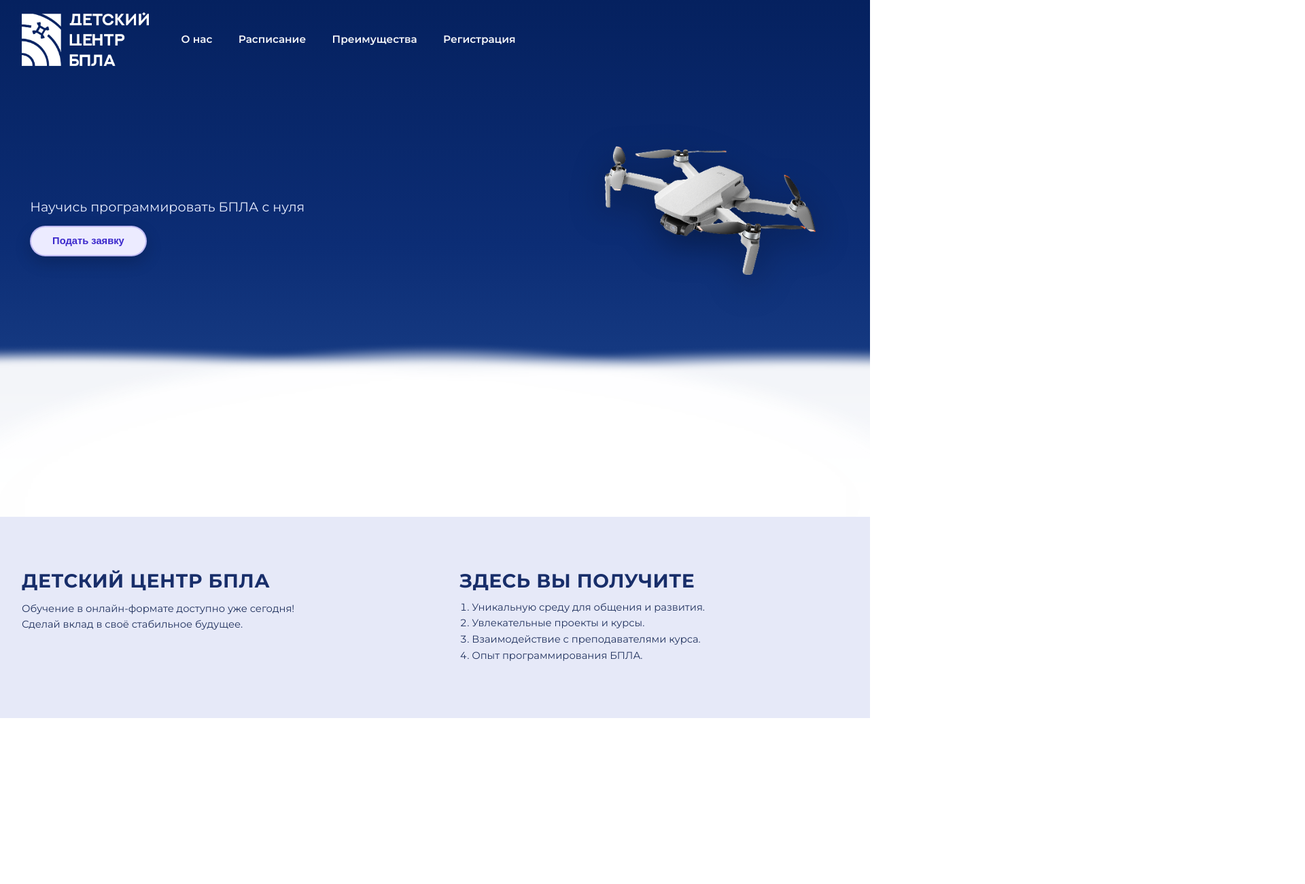
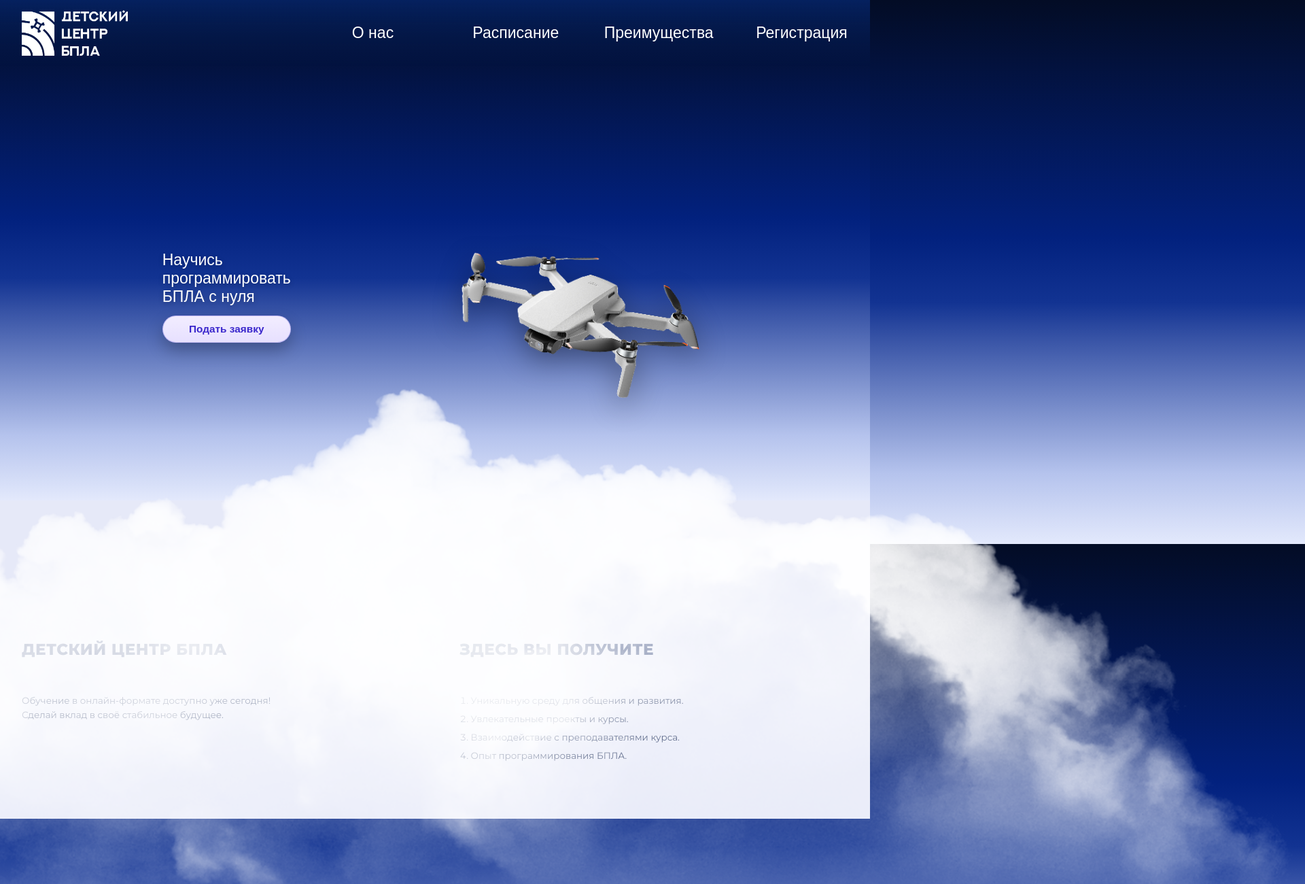
Before and after one commit to Terps489/site_new, a plain HTML site: page index.html in a window 1280 px wide. Shown: the top 1300 px of the page at 68% size, 1920 px wide, since content can reach past the window. Before the commit the page ends 1056 px from the top, so only its background shows below. Drawn offline with Linux system fonts and the light colour scheme.

Commit message:
Last_7_11

```diff
--- a/index.html
+++ b/index.html
@@ -4,11 +4,12 @@
   <meta charset="UTF-8" />
   <meta name="viewport" content="width=device-width, initial-scale=1.0"/>
   <title>Детский центр БПЛА</title>
-  <link href="https://fonts.googleapis.com/css2?family=Montserrat:wght@400;600;700&display=swap" rel="stylesheet">
+  <link href="https://fonts.googleapis.com/css2?family=Montserrat:wght@400;600;700;800&display=swap" rel="stylesheet">
   <link rel="stylesheet" href="style.css" />
   <style>html{scroll-behavior:smooth}</style>
 </head>
 <body>
+
   <header class="header">
     <div class="container header__row">
       <img src="assets/images/logo.png" alt="Детский центр БПЛА" class="logo">
@@ -21,29 +22,24 @@
     </div>
   </header>
 
-  <!-- ПЕРВЫЙ ЭКРАН -->
   <section class="hero" id="top">
-    <div class="container hero__grid">
-      <div class="hero__left">
-        <p class="hero__lead">Научись программировать БПЛА с нуля</p>
-        <button class="cta-btn" onclick="document.querySelector('#about').scrollIntoView({behavior:'smooth'})">
+    <div class="container hero__stage">
+      <div class="cta">
+        <p class="cta-lead">Научись программировать БПЛА с нуля</p>
+        <button class="cta-btn" onclick="document.querySelector('#registration').scrollIntoView({behavior:'smooth'})">
           Подать заявку
         </button>
       </div>
-
       <img src="assets/images/drone.png" alt="Дрон" class="drone-img">
     </div>
-
-    <div class="hero__clouds"></div>
+    <img src="assets/images/clouds.png" class="clouds-img" alt="Облака">
   </section>
 
-  <!-- О НАС -->
-  <section class="about" id="about" aria-label="О нас">
+  <section class="about" id="about">
     <div class="container about__grid">
       <div class="about__col">
         <h2 class="h2">ДЕТСКИЙ ЦЕНТР БПЛА</h2>
-        <p>Обучение в онлайн-формате доступно уже сегодня!<br>
-           Сделай вклад в своё стабильное будущее.</p>
+        <p>Обучение в онлайн-формате доступно уже сегодня!<br/>Сделай вклад в своё стабильное будущее.</p>
       </div>
       <div class="about__col">
         <h2 class="h2">ЗДЕСЬ ВЫ ПОЛУЧИТЕ</h2>
@@ -56,5 +52,6 @@
       </div>
     </div>
   </section>
+
 </body>
 </html>
--- a/style.css
+++ b/style.css
@@ -1,99 +1,83 @@
-:root{
-  --ink:#0B1F54;
-}
-
+/* BASE */
 *{margin:0;padding:0;box-sizing:border-box;}
 html,body{height:100%;}
 body{
   font-family:'Montserrat',sans-serif;
   color:#fff;
-  background:linear-gradient(180deg,#05215F 0%, #0c2d75 45%, #173c84 70%, #bfc9f0 100%);
+  background: linear-gradient(0deg,#E3E9FC 0%,#B5C3ED 13%,#3652A5 38%,#123392 44.41%,#02217E 56.25%,#030C25 100%);
 }
 .container{width:95%;margin-inline:auto;}
 
-/* HEADER closer nav */
-.header{position:fixed;inset:0 0 auto 0;z-index:10;}
-.header__row{
-  display:flex; align-items:center; gap:min(4vw,48px);
-  padding-block:min(1.4vw,18px);
+/* HEADER */
+.header{position:fixed;inset:0 0 auto 0;z-index:10;background:linear-gradient(180deg,#05215F 0%,rgba(5,33,95,0) 100%);}
+.header__row{display:flex;align-items:center;gap:2vw;padding-block:1.2vw;}
+.logo{height:5.2vw;max-height:84px;flex:0 0 auto;}
+
+/* NAV */
+.nav{
+  display:flex;justify-content:space-between;align-items:center;
+  width:100%;max-width:60vw;margin-left:auto;gap:2vw;
 }
-.logo{height:min(6.2vw,84px); flex:0 0 auto;}
-.nav{display:flex; gap:clamp(24px,3vw,56px); font-weight:600;}
-.nav a{color:#fff; text-decoration:none; font-size:clamp(14px,1.2vw,18px); opacity:.96;}
-.nav a:hover{opacity:1;}
+.nav a{
+  display:inline-flex;align-items:center;justify-content:center;
+  width:10.7vw;height:2.1vw;
+  font-family:'Arial';font-weight:400;font-size:1.8vw;line-height:2.1vw;
+  color:#fff;text-decoration:none;border-radius:1vw;background:transparent;
+  transition:all .25s;
+}
+.nav a:hover{background:rgba(255,255,255,.15);transform:scale(1.03);box-shadow:0 0 1vw rgba(255,255,255,.3);}
 
-/* HERO adjust spacing */
-.hero{
-  position:relative;
-  padding-top:clamp(84px,9.5vw,128px);
-  padding-bottom:11vw;
-  min-height:min(95vh,900px);
-  overflow:hidden;
+/* HERO */
+.hero{position:relative;overflow:visible;z-index:3;
+  background:linear-gradient(0deg,#E3E9FC 0%,#B5C3ED 13%,#3652A5 38%,#123392 44.41%,#02217E 56.25%,#030C25 100%);
 }
-.hero__grid{
-  display:grid;
-  grid-template-columns: 50% 50%;
-  align-items:center;
+.hero__stage{position:relative;min-height:92vh;}
+
+/* CTA (Group 12) */
+:root{--cta-w:14.7vw;--cta-left:17%;--cta-bottom:29vh;}
+.cta{position:absolute;width:var(--cta-w);left:var(--cta-left);bottom:var(--cta-bottom);display:grid;row-gap:1.1vw;z-index:4;}
+.cta-lead{margin:0;font-family:'Arial',sans-serif;font-weight:400;font-size:1.8vw;line-height:2.1vw;color:#fff;text-shadow:0 .15vw .6vw rgba(0,0,0,.25);}
+.cta-btn{
+  display:inline-flex;align-items:center;justify-content:center;
+  padding:.8vw 2.4vw;font-family:'Arial',sans-serif;font-weight:600;font-size:1.2vw;color:#3B28CC;
+  background:linear-gradient(180deg,#F2EDFF 0%,#E7E0FF 100%);border:.12vw solid rgba(59,40,204,.25);
+  border-radius:9999px;box-shadow:0 .9vw 1.8vw rgba(0,0,0,.25);transition:transform .15s,box-shadow .2s,background .2s;cursor:pointer;
 }
-.hero__left{
-  padding-top:4.8vw;           /* было 6vw — подняли */
-  margin-left:2%;
-  max-width:44vw;
-}
-.hero__lead{
-  font-size:clamp(18px,1.5vw,22px);
-  color:#E7EDFF;
-  margin-bottom:1.2vw;
-}
+.cta-btn:hover{transform:translateY(-.1vw);box-shadow:0 1.2vw 2.2vw rgba(0,0,0,.28);background:linear-gradient(180deg,#ECE6FF 0%,#E0D8FF 100%);}
 
-/* CTA closer look */
-.cta-btn{
-  padding:.85em 2.1em;
-  background:#ECEBFF;color:#3B28CC;
-  font-weight:600;font-size:clamp(14px,1.15vw,17px);
-  border-radius:999px;border:2px solid rgba(59,40,204,.25);
-  box-shadow:0 .7vw 1.8vw rgba(0,0,0,.18);
-  cursor:pointer;transition:transform .15s ease, box-shadow .15s ease;
-}
-.cta-btn:hover{transform:translateY(-2px);box-shadow:0 1.1vw 2.2vw rgba(0,0,0,.22);}
-
-/* DRONE position */
+/* DRONE */
 .drone-img{
-  justify-self:end;
-  width:min(38vw,680px);
-  height:auto; object-fit:contain;
-  filter:drop-shadow(0 1.4vw 2vw rgba(0,0,0,.35));
-  transform:translate(3vw, 0);
-  pointer-events:none; user-select:none;
+  position:absolute;z-index:4;right:10%;bottom:8%;width:45%;
+  height:auto;object-fit:contain;filter:drop-shadow(0 1vw 1.6vw rgba(0,0,0,.35));
+  pointer-events:none;user-select:none;
 }
 
 /* CLOUDS */
-.hero__clouds{
-  position:absolute; left:50%; bottom:-3.6vw; transform:translateX(-50%);
-  width:140vw; height:26vw; max-height:440px;
-  background:
-    radial-gradient(ellipse at 20% 80%, rgba(255,255,255,.95) 0 55%, rgba(255,255,255,0) 60%),
-    radial-gradient(ellipse at 50% 90%, rgba(255,255,255,.95) 0 56%, rgba(255,255,255,0) 62%),
-    radial-gradient(ellipse at 80% 82%, rgba(255,255,255,.95) 0 54%, rgba(255,255,255,0) 60%);
-  filter:blur(.32vw);
+.clouds-img{
+  position:absolute;left:50%;transform:translateX(-50%);
+  bottom:-92vh;width:200vw;z-index:3;filter:brightness(1.12) contrast(1.08);
+  -webkit-mask-image:linear-gradient(to bottom,rgba(0,0,0,1) 78%,rgba(0,0,0,0) 100%);
+          mask-image:linear-gradient(to bottom,rgba(0,0,0,1) 78%,rgba(0,0,0,0) 100%);
 }
 
 /* ABOUT */
-.about{background:#E6E9F8;color:var(--ink);padding-block:clamp(48px,6vw,80px);}
+.about{position:relative;z-index:2;background:#E6E9F8;color:#0B1F54;padding:16vw 0 6vw;}
 .about__grid{display:grid;grid-template-columns:1fr 1fr;gap:6%;}
-.h2{font-size:clamp(20px,2.2vw,32px);font-weight:800;letter-spacing:.02em;color:#182e6a;margin-bottom:1vw;text-transform:uppercase;}
-.about p{font-size:clamp(14px,1.15vw,18px);color:#22335F;line-height:1.6;max-width:46ch;}
-.about__list{margin-top:.6vw;padding-left:1.2em;font-size:clamp(14px,1.15vw,18px);color:#22335F;}
+.h2{font-size:1.8vw;font-weight:800;letter-spacing:.02em;color:#182e6a;margin-bottom:4vw;text-transform:uppercase;}
+.about p,.about__list{font-size:1.05vw;color:#22335F;line-height:1.6;}
+.about__list{margin-top:.12vw;padding-left:1.2em;}
 .about__list li{margin:.4em 0;}
 
-/* RESPONSIVE */
-@media (max-width: 980px){
-  .hero__grid{grid-template-columns:1fr;text-align:center;}
-  .hero__left{padding-top:8vw; margin-left:0; max-width:none;}
-  .drone-img{justify-self:center;width:min(72vw,640px);transform:none;margin-top:4vw;}
+/* MOBILE */
+@media (max-width:980px){
+  .nav{display:none;}
+  :root{--cta-w:80vw;--cta-left:50%;--cta-bottom:8vh;}
+  .cta{left:calc(var(--cta-left) - var(--cta-w)/2);}
+  .cta-lead{font-size:4.8vw;line-height:5.6vw;text-align:center;}
+  .cta-btn{font-size:3.8vw;padding:2.8vw 6.2vw;}
+  .drone-img{position:static;display:block;margin:6vw auto 0;width:74vw;filter:none;} /* ← убрали «отражение» */
+  .clouds-img{bottom:-3vh;width:200vw;}
+  .about__grid{grid-template-columns:1fr;gap:32px;}
+  .h2{font-size:5.6vw;}
+  .about p,.about__list{font-size:3.8vw;}
 }
-@media (max-width: 720px){
-  .nav{display:none;}
-  .logo{height:min(9vw,64px);}
-  .about__grid{grid-template-columns:1fr;gap:32px;}
-}
```
Also changed, not shown: assets/images/clouds.png (added).
